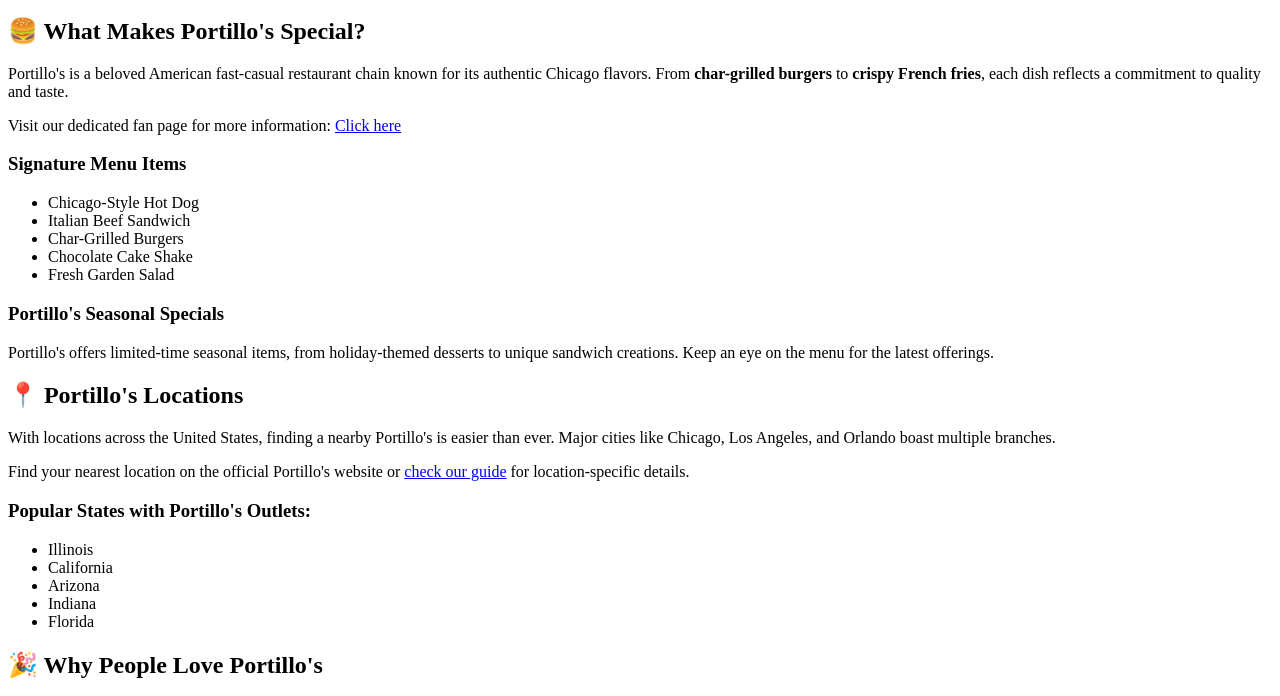
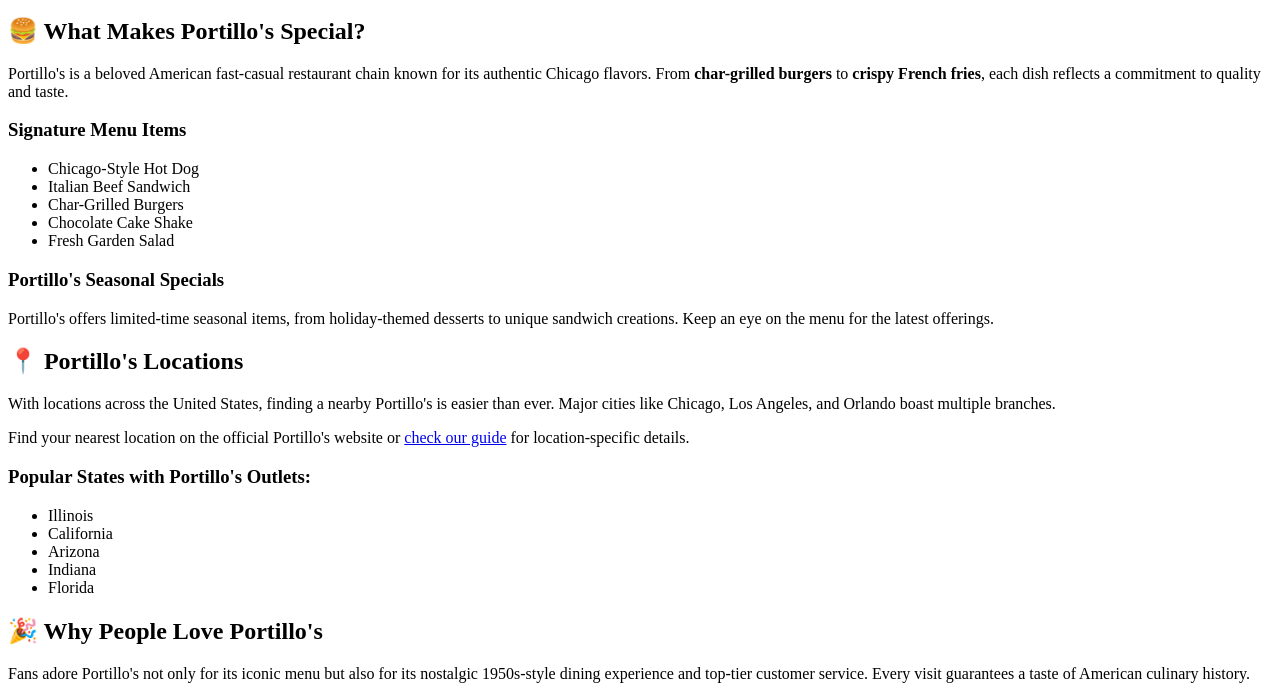
Before and after one commit to Anique404/Word, a plain HTML site: page index.html in a window 1280 px wide. Shown: the part 101-797 px from the top of the page. Drawn offline with Linux system fonts and the light colour scheme.

Commit message:
Update index.html

```diff
--- a/index.html
+++ b/index.html
@@ -18,7 +18,6 @@
         <h2>🍔 What Makes Portillo's Special?</h2>
         <p>Portillo's is a beloved American fast-casual restaurant chain known for its authentic Chicago flavors. From <strong>char-grilled burgers</strong> to <strong>crispy French fries</strong>, each dish reflects a commitment to quality and taste.</p>
 
-        <p>Visit our dedicated fan page for more information: <a href="https://portillos-menu.com/" target="_blank">Click here</a></p>
 
         <h3>Signature Menu Items</h3>
         <ul>
```
